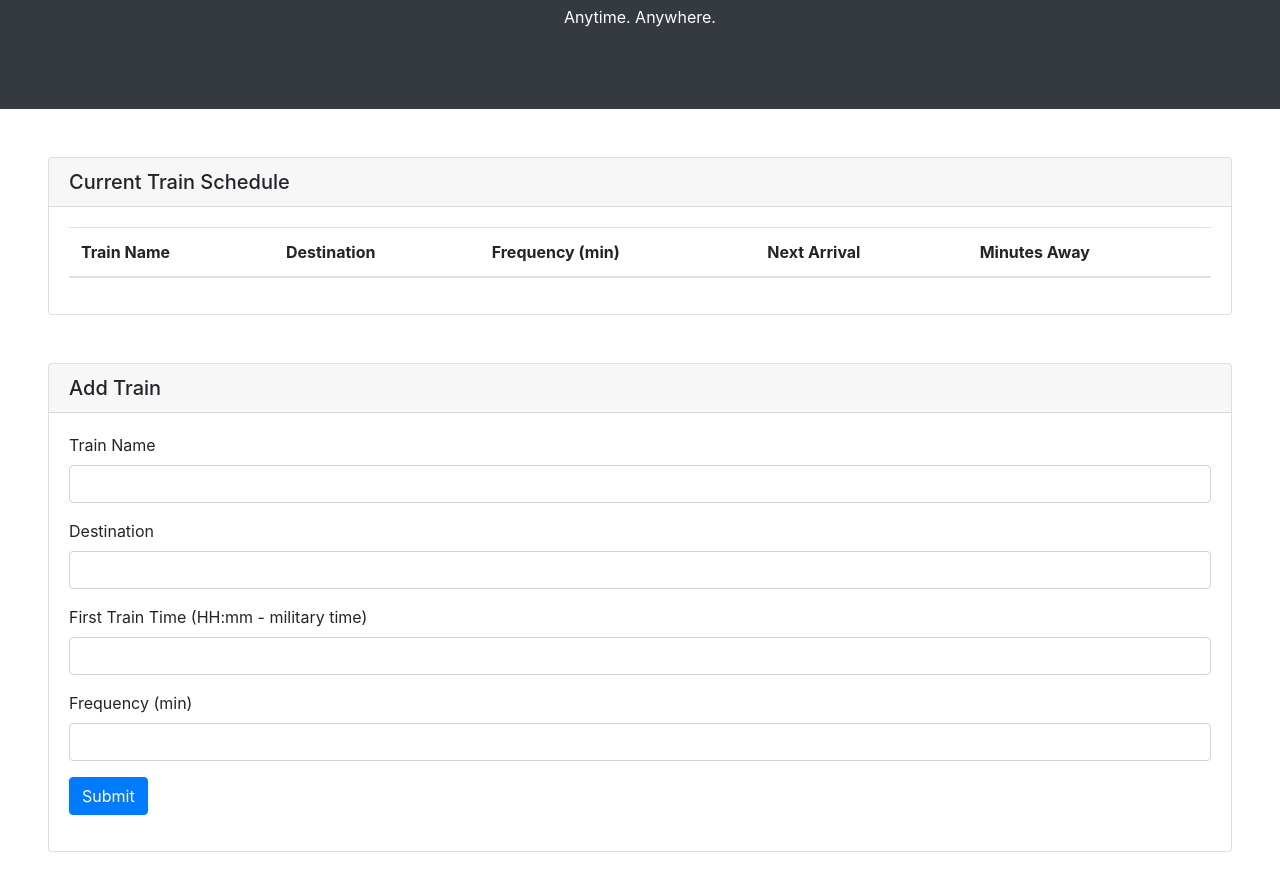
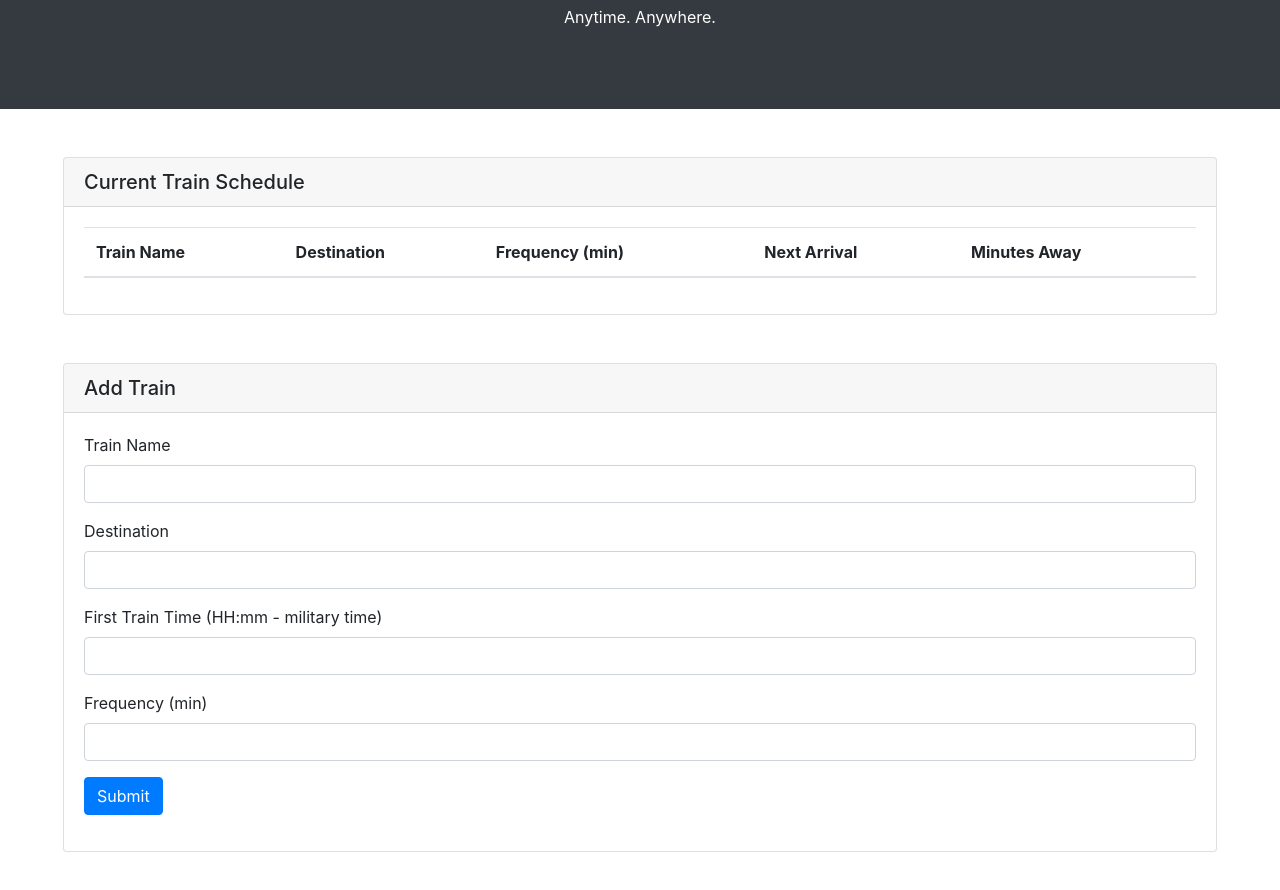
Before and after one commit to katejamboretz/train-schedule, a plain HTML site: page index.html in a window 1280 px wide. Shown: the part 134-1024 px from the top of the page. Drawn offline with nearby package versions, Linux system fonts and the light colour scheme; no server answers.

Commit message:
attempt to solve responsiveness but unsuccessful

```diff
--- a/index.html
+++ b/index.html
@@ -6,8 +6,6 @@
     <title>Train Schedule</title>
 
     <link rel="stylesheet" href="https://stackpath.bootstrapcdn.com/bootstrap/4.4.1/css/bootstrap.min.css" integrity="sha384-Vkoo8x4CGsO3+Hhxv8T/Q5PaXtkKtu6ug5TOeNV6gBiFeWPGFN9MuhOf23Q9Ifjh" crossorigin="anonymous">
-
-
   </head>
   <body>
     <div class="jumbotron jumbotron-fluid text-center text-white bg-dark">
@@ -15,10 +13,11 @@
       <p class="bg-dark">Anytime. Anywhere.</p>
     </div>
 
+    <div class="container-fluid">
     <div class="card m-5">
       <h5 class="card-header">Current Train Schedule</h5>
       <div class="card-body">
-        <table class="table">
+        <table class="table table-fluid">
             <thead>
               <tr>
                 <th scope="col">Train Name</th>
@@ -40,11 +39,13 @@
           </table>
       </div>
     </div>
+    </div>
+    <div class="container-fluid">
     <div class="card m-5">
       <h5 class="card-header">Add Train</h5>
       <div class="card-body">
         <form>
-            <div class="form-group">
+            <div class="form-group form-fluid">
                 <div class="form-group">
                     <label for="name">Train Name</label>
                     <input type="text" class="form-control" id="name">
@@ -65,7 +66,7 @@
             <button type="submit" class="btn btn-primary" id="submit-button">Submit</button>
           </form>
       </div>
-
+    </div>
     </div>
     <script src="https://code.jquery.com/jquery-3.4.1.slim.min.js" integrity="sha384-J6qa4849blE2+poT4WnyKhv5vZF5SrPo0iEjwBvKU7imGFAV0wwj1yYfoRSJoZ+n" crossorigin="anonymous"></script>
     <script src="https://cdn.jsdelivr.net/npm/popper.js@1.16.0/dist/umd/popper.min.js" integrity="sha384-Q6E9RHvbIyZFJoft+2mJbHaEWldlvI9IOYy5n3zV9zzTtmI3UksdQRVvoxMfooAo" crossorigin="anonymous"></script>
```
